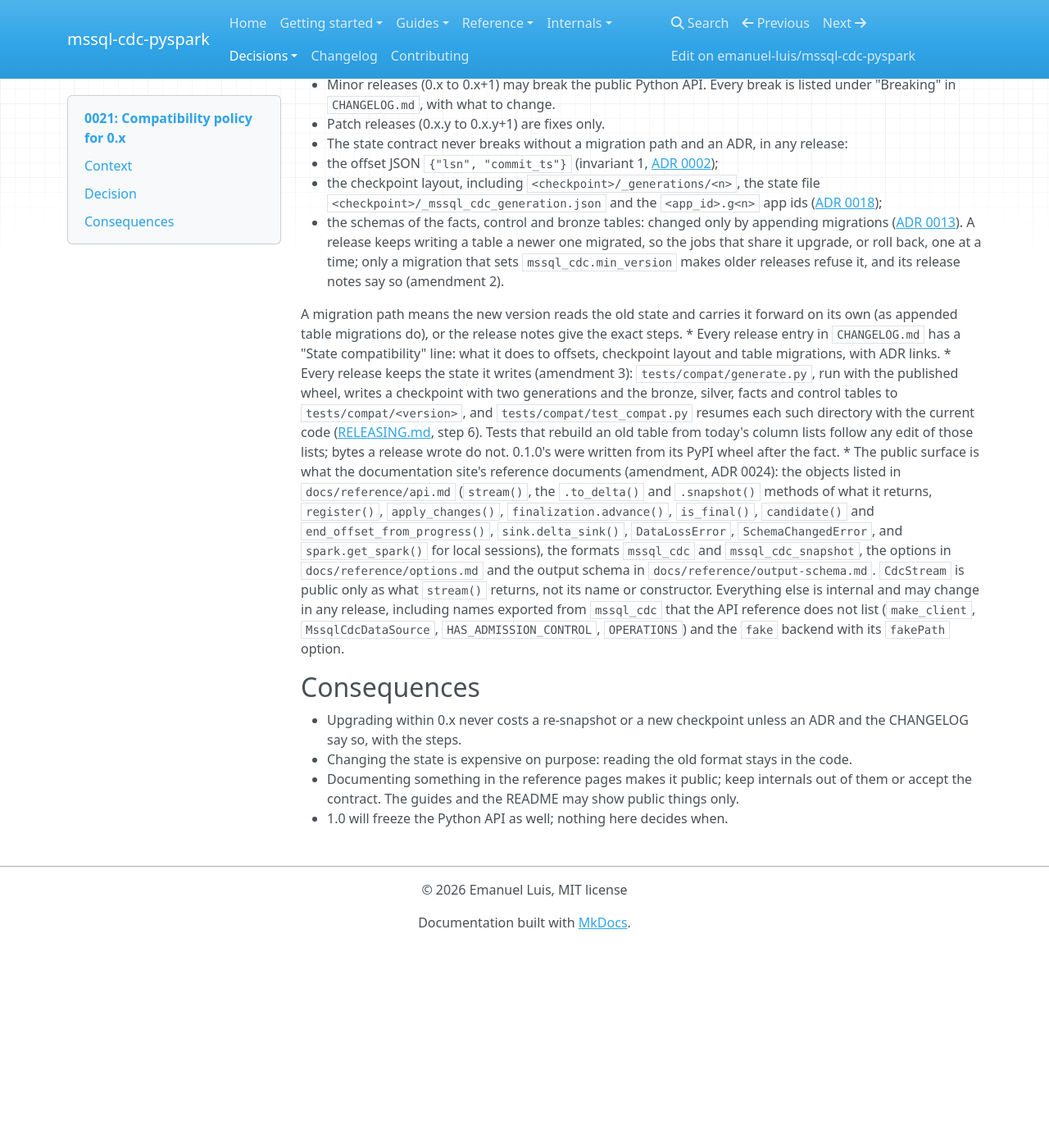
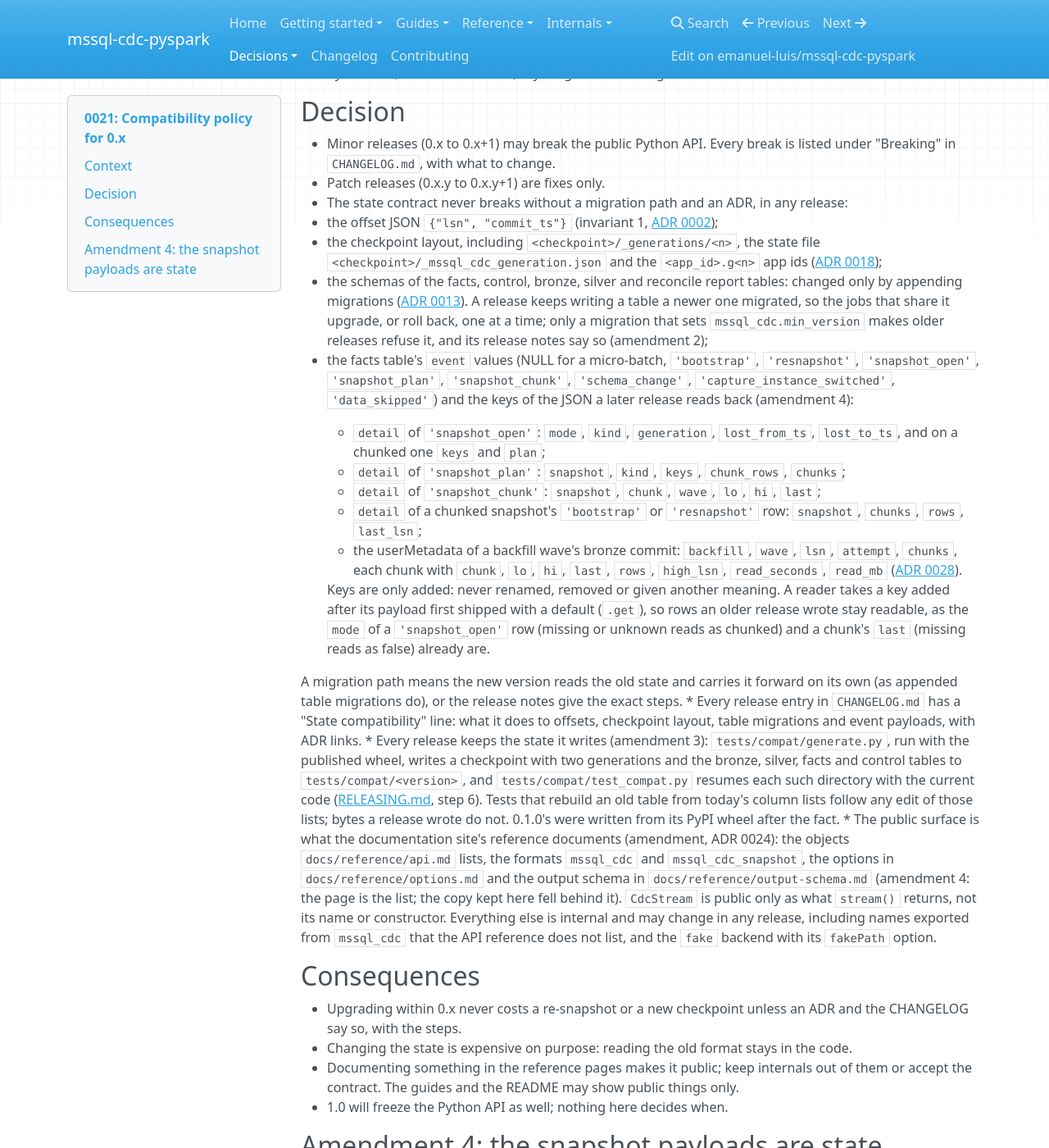
Before and after one commit to emanuel-luis/mssql-cdc-pyspark, an MkDocs documentation site: the page built from docs/decisions/0021-compatibility-policy-for-0x.md, in a window 1280 px wide and 1400 px high, scrolled down 520 px. Shown: the whole window at 82% size. Built offline with MkDocs 1.6.1, drawn with Linux system fonts in a browser that asks for light colours; nearby versions of some CDN libraries; before the commit the page ends 1673 px from its top, so only the background shows below that; some of the changed text lies outside the part shown.

Commit message:
docs(adr): snapshot payloads and silver/reconcile schemas are state
A chunked snapshot stays open for days or weeks, so its facts rows
(snapshot_open, snapshot_plan, snapshot_chunk, the completion row) and a
backfill wave's userMetadata are written by one release and read by the
next. ADR 0021 listed only offsets, the checkpoint layout and the facts,
control and bronze schemas. Amendment 4 adds the facts event values, the
keys of those payloads and the silver and reconcile schemas: keys are only
added, and a reader defaults a key added after its payload first shipped.
No version field: additive keys read with defaults need none. No single
snapshot-state module: backfill and silver take a completion at or after
S, reconcile's chunk checks one at S, on purpose. The API enumeration
gives way to docs/reference/api.md, which it had fallen behind.

```diff
--- a/docs/decisions/0021-compatibility-policy-for-0x.md
+++ b/docs/decisions/0021-compatibility-policy-for-0x.md
@@ -5,6 +5,7 @@
 **Amended:** 2026-10-01T15:55:00-03:00, the public surface is the documentation site's reference (API, options, output schema), not the README
 **Amended:** 2026-10-05T06:01:09-03:00, an older release keeps writing tables a newer one migrated, unless a migration sets `mssql_cdc.min_version` (amendment 2, ADR 0013)
 **Amended:** 2026-10-05T12:35:09-03:00, every release keeps the state its wheel writes under `tests/compat/<version>`, and the current code must resume it (amendment 3)
+**Amended:** 2026-10-05T12:49:29-03:00, the state contract covers the silver and reconcile schemas, the facts `event` values, the JSON of snapshot rows and a backfill wave's userMetadata, whose keys are only added; the public surface is what `docs/reference/api.md` lists (amendment 4)
 
 ## Context
 0.1.0 is the first release on PyPI. Semantic Versioning promises nothing before 1.0, but
@@ -24,16 +25,35 @@ The Python API, on the other hand, is young and will change.
   - the checkpoint layout, including `<checkpoint>/_generations/<n>`, the state file
     `<checkpoint>/_mssql_cdc_generation.json` and the `<app_id>.g<n>` app ids
     ([ADR 0018](0018-automatic-resnapshot-after-data-loss.md));
-  - the schemas of the facts, control and bronze tables: changed only by appending
-    migrations ([ADR 0013](0013-schema-migrations-per-table-kind.md)). A release keeps
-    writing a table a newer one migrated, so the jobs that share it upgrade, or roll back,
-    one at a time; only a migration that sets `mssql_cdc.min_version` makes older releases
-    refuse it, and its release notes say so (amendment 2).
+  - the schemas of the facts, control, bronze, silver and reconcile report tables: changed
+    only by appending migrations ([ADR 0013](0013-schema-migrations-per-table-kind.md)). A
+    release keeps writing a table a newer one migrated, so the jobs that share it upgrade,
+    or roll back, one at a time; only a migration that sets `mssql_cdc.min_version` makes
+    older releases refuse it, and its release notes say so (amendment 2);
+  - the facts table's `event` values (NULL for a micro-batch, `'bootstrap'`,
+    `'resnapshot'`, `'snapshot_open'`, `'snapshot_plan'`, `'snapshot_chunk'`,
+    `'schema_change'`, `'capture_instance_switched'`, `'data_skipped'`) and the keys of the JSON a later
+    release reads back (amendment 4):
+    - `detail` of `'snapshot_open'`: `mode`, `kind`, `generation`, `lost_from_ts`,
+      `lost_to_ts`, and on a chunked one `keys` and `plan`;
+    - `detail` of `'snapshot_plan'`: `snapshot`, `kind`, `keys`, `chunk_rows`, `chunks`;
+    - `detail` of `'snapshot_chunk'`: `snapshot`, `chunk`, `wave`, `lo`, `hi`, `last`;
+    - `detail` of a chunked snapshot's `'bootstrap'` or `'resnapshot'` row: `snapshot`,
+      `chunks`, `rows`, `last_lsn`;
+    - the userMetadata of a backfill wave's bronze commit: `backfill`, `wave`, `lsn`,
+      `attempt`, `chunks`, each chunk with `chunk`, `lo`, `hi`, `last`, `rows`, `high_lsn`,
+      `read_seconds`, `read_mb`
+      ([ADR 0028](0028-chunked-snapshot-next-to-the-stream.md)).
+
+    Keys are only added: never renamed, removed or given another meaning. A reader takes a
+    key added after its payload first shipped with a default (`.get`), so rows an older
+    release wrote stay readable, as the `mode` of a `'snapshot_open'` row (missing or
+    unknown reads as chunked) and a chunk's `last` (missing reads as false) already are.
 
   A migration path means the new version reads the old state and carries it forward on its
   own (as appended table migrations do), or the release notes give the exact steps.
 * Every release entry in `CHANGELOG.md` has a "State compatibility" line: what it does to
-  offsets, checkpoint layout and table migrations, with ADR links.
+  offsets, checkpoint layout, table migrations and event payloads, with ADR links.
 * Every release keeps the state it writes (amendment 3): `tests/compat/generate.py`, run
   with the published wheel, writes a checkpoint with two generations and the bronze,
   silver, facts and control tables to `tests/compat/<version>`, and
@@ -42,16 +62,13 @@ The Python API, on the other hand, is young and will change.
   column lists follow any edit of those lists; bytes a release wrote do not. 0.1.0's were
   written from its PyPI wheel after the fact.
 * The public surface is what the documentation site's reference documents (amendment, ADR
-  0024): the objects listed in `docs/reference/api.md` (`stream()`, the `.to_delta()` and
-  `.snapshot()` methods of what it returns, `register()`, `apply_changes()`,
-  `finalization.advance()`, `is_final()`, `candidate()` and `end_offset_from_progress()`,
-  `sink.delta_sink()`, `DataLossError`, `SchemaChangedError`, and `spark.get_spark()` for
-  local sessions), the formats `mssql_cdc` and `mssql_cdc_snapshot`, the options in
-  `docs/reference/options.md` and the output schema in `docs/reference/output-schema.md`.
-  `CdcStream` is public only as what `stream()` returns, not its name or constructor.
-  Everything else is internal and may change in any release, including names exported from
-  `mssql_cdc` that the API reference does not list (`make_client`, `MssqlCdcDataSource`,
-  `HAS_ADMISSION_CONTROL`, `OPERATIONS`) and the `fake` backend with its `fakePath` option.
+  0024): the objects `docs/reference/api.md` lists, the formats `mssql_cdc` and
+  `mssql_cdc_snapshot`, the options in `docs/reference/options.md` and the output schema in
+  `docs/reference/output-schema.md` (amendment 4: the page is the list; the copy kept here
+  fell behind it). `CdcStream` is public only as what `stream()` returns, not its name or
+  constructor. Everything else is internal and may change in any release, including names
+  exported from `mssql_cdc` that the API reference does not list, and the `fake` backend
+  with its `fakePath` option.
 
 ## Consequences
 * Upgrading within 0.x never costs a re-snapshot or a new checkpoint unless an ADR and the
@@ -60,3 +77,24 @@ The Python API, on the other hand, is young and will change.
 * Documenting something in the reference pages makes it public; keep internals out of them
   or accept the contract. The guides and the README may show public things only.
 * 1.0 will freeze the Python API as well; nothing here decides when.
+
+## Amendment 4: the snapshot payloads are state
+A chunked snapshot stays open for days or weeks, so its `'snapshot_open'` and
+`'snapshot_plan'` rows are often written by one release and read by the next, and a wave
+interrupted before its facts rows is rebuilt from its commit's userMetadata, maybe by a
+newer release. `backfill()`, `apply_changes` and `reconcile` all read these payloads, yet the
+contract listed only offsets, the checkpoint layout and the facts, control and bronze
+schemas, although the silver and reconcile tables have migration kinds of their own.
+
+* Every payload a release wrote has the shape listed above: 0.2.0rc1 introduced them and no
+  release has changed one since. An unreleased build put the kind in `mode` and wrote no
+  `kind`; `backfill()` now completes such an open, taking generation 0 as a bootstrap and a
+  later one as a re-snapshot.
+* Considered: a version field in every payload. Additive keys read with defaults need none,
+  and a version adds a second rule to keep. A change that cannot be additive gets a new
+  key, or a new event value, and an ADR.
+* Considered: one module that owns the payloads and derives a snapshot's state for every
+  reader. The readers' rules differ on purpose: `backfill()` and `apply_changes` take any
+  `'bootstrap'` or `'resnapshot'` row at or after S as complete (a newer full re-snapshot
+  supersedes the chunks), while `reconcile` checks the chunks only against a completion row
+  at S itself.
```
Also changed, not shown: docs/decisions/README.md (+1 -1 lines), docs/reference/tables.md (+5 -0 lines).
